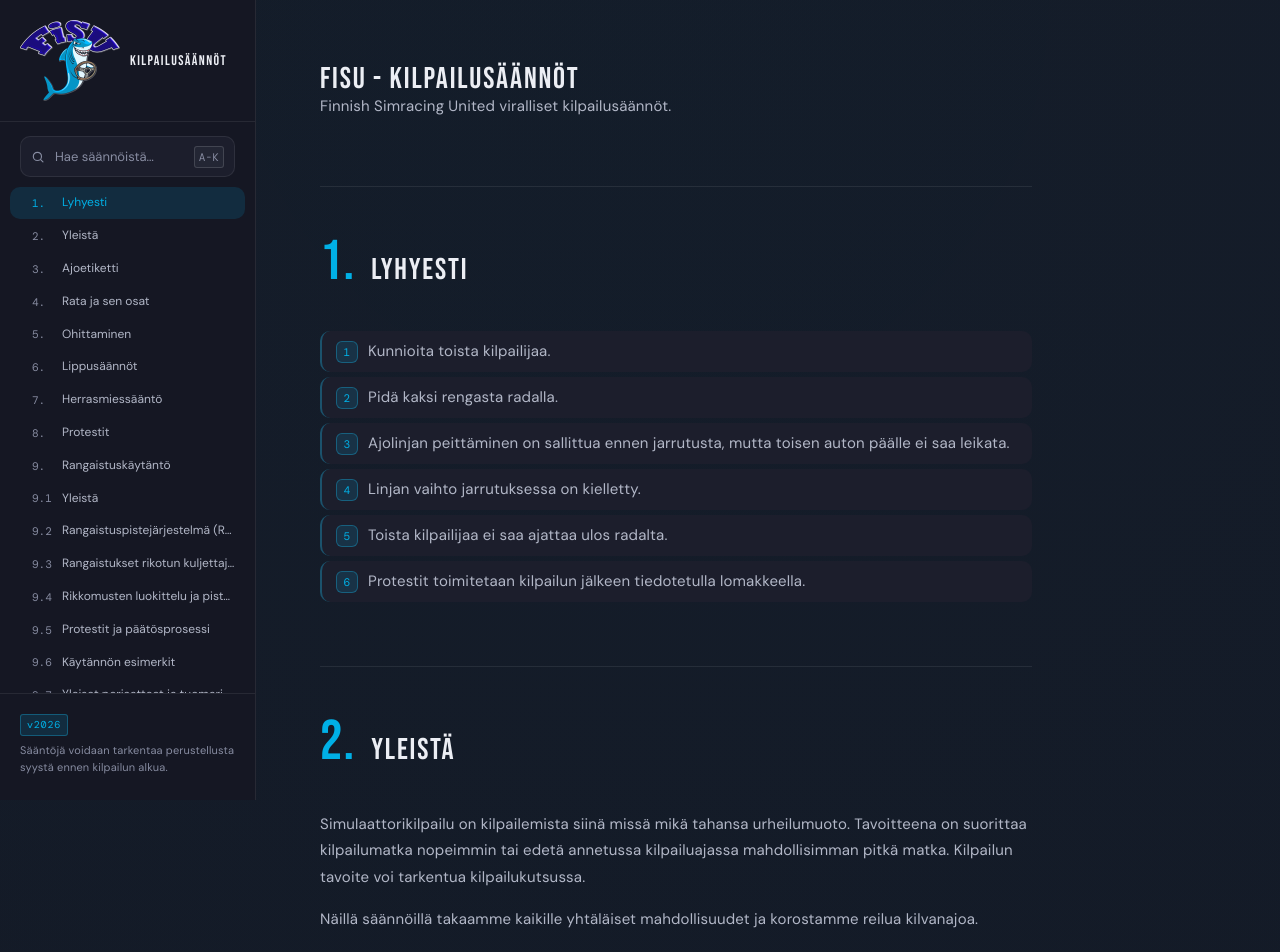
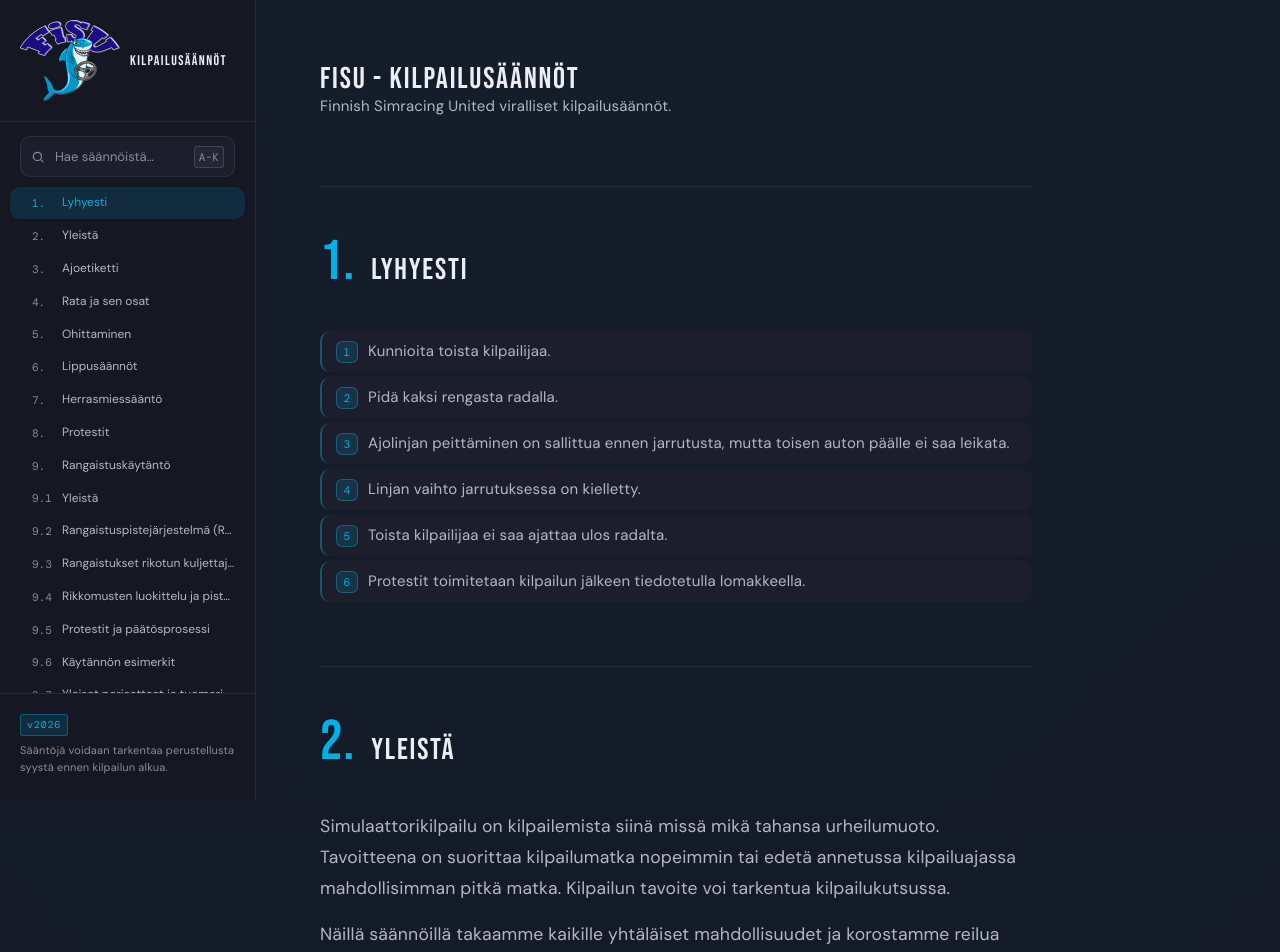
Before and after one commit to Nrde/fisu-rules, a SvelteKit app: page / in a window 1280 px wide. Shown: the top 952 px of the page. Built offline with nearby package versions, Linux system fonts and the light colour scheme.

Commit message:
Adjust prose paragraph font size and remove unused border styling

```diff
--- a/src/routes/+page.svelte
+++ b/src/routes/+page.svelte
@@ -256,7 +256,7 @@
   .rule-title { font-family: var(--font-display); font-size: 1.875rem; font-weight: 400; letter-spacing: 0.06em; text-transform: uppercase; color: var(--text-primary); line-height: 1; }
 
   /* Prose - styles markdown output */
-  .prose :global(p) { color: var(--text-secondary); font-size: 0.9375rem; line-height: 1.75; margin-bottom: 1rem; }
+  .prose :global(p) { color: var(--text-secondary); font-size: 1.1rem; line-height: 1.75; margin-bottom: 1rem; }
   .prose :global(p:last-child) { margin-bottom: 0; }
 
   .prose :global(h3) {
@@ -354,7 +354,7 @@
     background: var(--bg-elevated);
     border-radius: var(--radius-lg);
     overflow: hidden;
-    border: 1px solid var(--border);
+    /*border: 1px solid var(--border);*/
     margin: 1rem 0;
   }
   .prose :global(thead tr) { background: var(--bg-card); border-bottom: 1px solid var(--border); }
```
